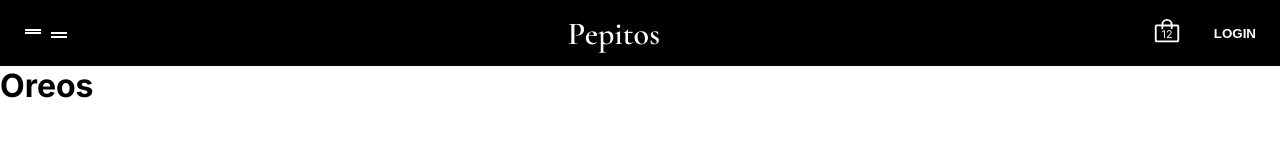
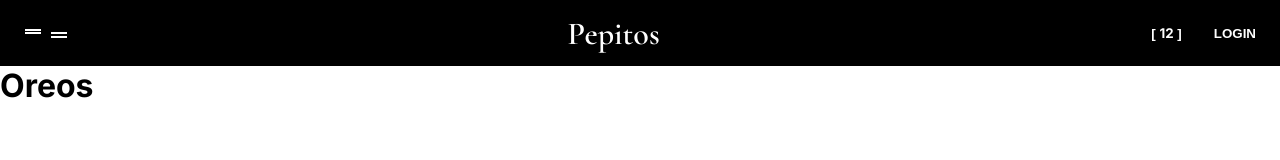
Before and after one commit to leandromuzzupappa/chouse-gallery, a React (Vite) app: page / in a window 1280 px wide. Shown: the top 160 px of the page. Built offline with nearby package versions, Linux system fonts and the light colour scheme.

Commit message:
Remove cart-icon references

```diff
--- a/src/components/CartWidget/CartWidget.css
+++ b/src/components/CartWidget/CartWidget.css
@@ -1,16 +1,8 @@
 .cart {
   position: relative;
+  transition: color 0.3s ease-in-out;
 }
 
-.cart--icon {
-  width: 30px;
-  height: 30px;
+.cart:hover {
+  color: var(--yellow-500);
 }
-
-.cart--count {
-  position: absolute;
-  top: 52%;
-  left: 50%;
-  translate: -50% -50%;
-  scale: 0.8;
-}
--- a/src/components/CartWidget/CartWidget.jsx
+++ b/src/components/CartWidget/CartWidget.jsx
@@ -3,21 +3,7 @@ import "./CartWidget.css";
 export const CartWidget = () => {
   return (
     <button className="cart">
-      <svg
-        className="cart--icon"
-        width="22"
-        height="22"
-        viewBox="0 0 22 22"
-        fill="none"
-        xmlns="http://www.w3.org/2000/svg"
-      >
-        <path
-          d="M18.563 5.5h-3.438a4.125 4.125 0 0 0-8.25 0H3.437a1.375 1.375 0 0 0-1.374 1.375v10.313a1.375 1.375 0 0 0 1.374 1.375h15.126a1.375 1.375 0 0 0 1.375-1.375V6.874A1.375 1.375 0 0 0 18.563 5.5ZM11 2.75a2.75 2.75 0 0 1 2.75 2.75h-5.5A2.75 2.75 0 0 1 11 2.75Zm7.563 14.438H3.438V6.874h3.437V8.25a.688.688 0 1 0 1.375 0V6.875h5.5V8.25a.687.687 0 1 0 1.375 0V6.875h3.438v10.313Z"
-          fill="black"
-        />
-      </svg>
-
-      <span className="cart--count">12</span>
+      [ <span className="cart--count">12</span> ]
     </button>
   );
 };
--- a/src/components/Navbar/Navbar.css
+++ b/src/components/Navbar/Navbar.css
@@ -70,32 +70,8 @@
   transition: all 0.3s ease-in-out;
 }
 
-.cart--count,
-.cart--icon {
-  transition-delay: 0.5s;
-}
-
-.cart--count {
-  font-weight: 300;
-  transition: scale 0.3s ease-in-out;
-}
-
-.cart--icon path {
-  fill: var(--navbar-color);
-  transition: fill 0.3s ease-in-out;
-}
-
-.cart:hover {
-  scale: 1.1 1;
-}
-
-.login:hover,
-.cart:hover {
+.login:hover {
   color: var(--yellow-500);
-}
-
-.cart:hover .cart--icon path {
-  fill: var(--yellow-500);
 }
 
 .navbar-menu--btn {
```
